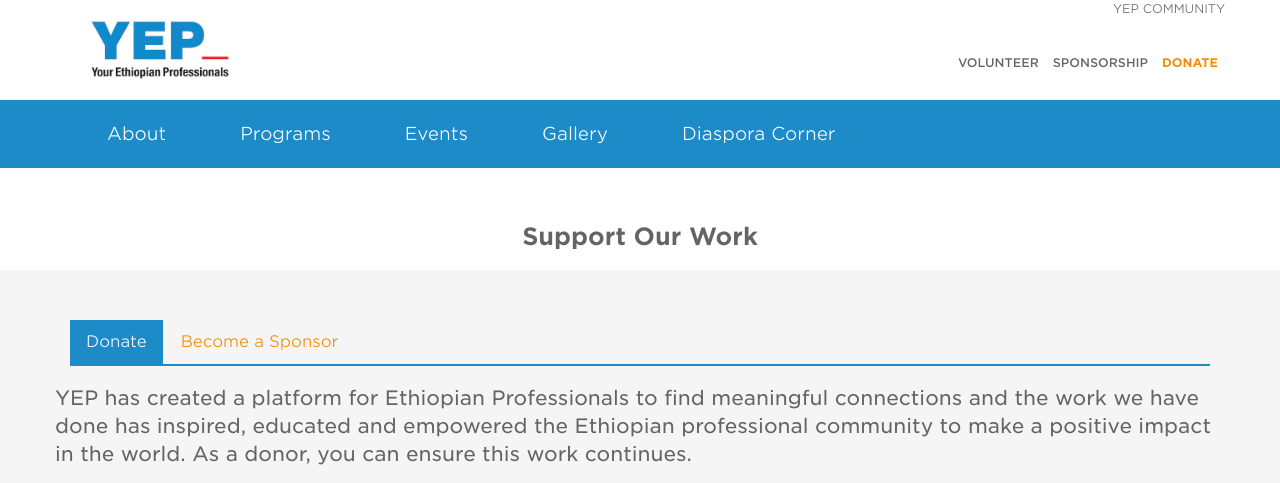
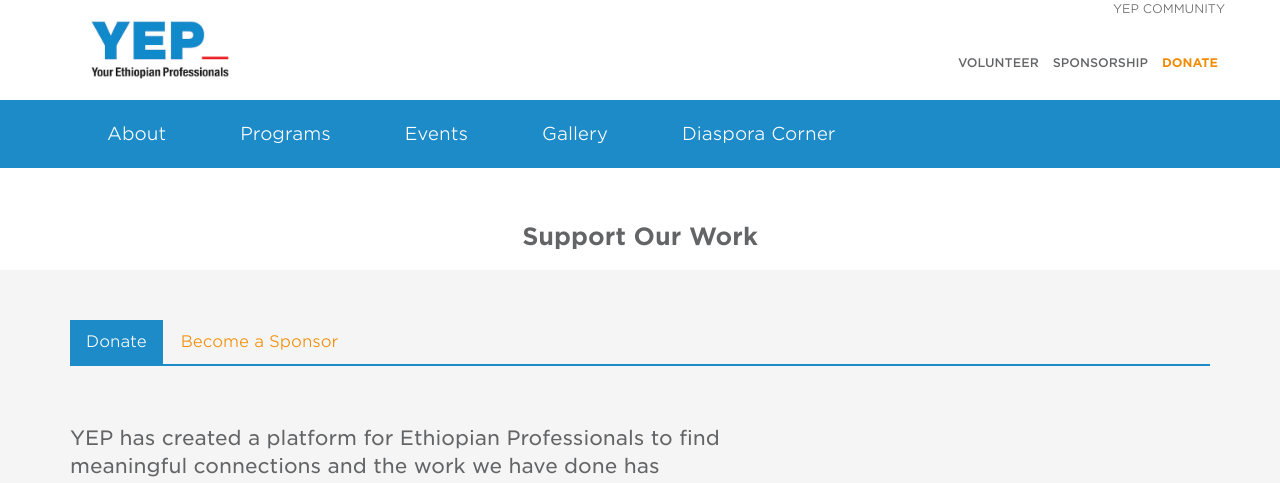
Before and after one commit to YEPNetwork/yepnetwork.github.io, a Jekyll site: the page built from _pages/donate.html, in a window 1280 px wide. Shown: the top 483 px of the page. Built offline with Jekyll 4.4.1, drawn with Linux system fonts in a browser that asks for light colours; nearby versions of some CDN libraries.

Commit message:
Update donate.html

```diff
--- a/_pages/donate.html
+++ b/_pages/donate.html
@@ -17,19 +17,16 @@
         <div class="tab-content">
         <div id="menu1" class="tab-pane fade in active">
           <div class="row margin-top-2">
+           <div class="content">
+      <div class="container">
+          <div class="row">
+               <div class="col-sm-7 col-md-7">
           <p class="intro"> YEP has created a platform for Ethiopian Professionals to find meaningful connections and the work we have done has inspired, educated and empowered the Ethiopian professional community to make a positive impact in the world. As a donor, you can ensure this work continues.</p>
 <p> Use the buttons below to make your donation today.</p>
              </script><iframe src="https://donorbox.org/embed/donate-398" height="685px" width="100%"
  style="max-width:1000px; min-width:620px; max-height:none!important" seamless="seamless" name="donorbox" frameborder="0" scrolling="no" allowpaymentrequest></iframe>
-
-  <div class="content">
-      <div class="container">
-          <div class="row">
-               <div class="col-sm-7 col-md-7">
-
-       <div class="col-sm-5 col-md-4 col-md-offset-1">
+       <div class="col-sm-7 col-md-7">
          <aside class="sidebar">
-
    <div class="well">
     <h2>Mission </h2>
     <p> Your payment is protected through SSL encryption.</p>
```
